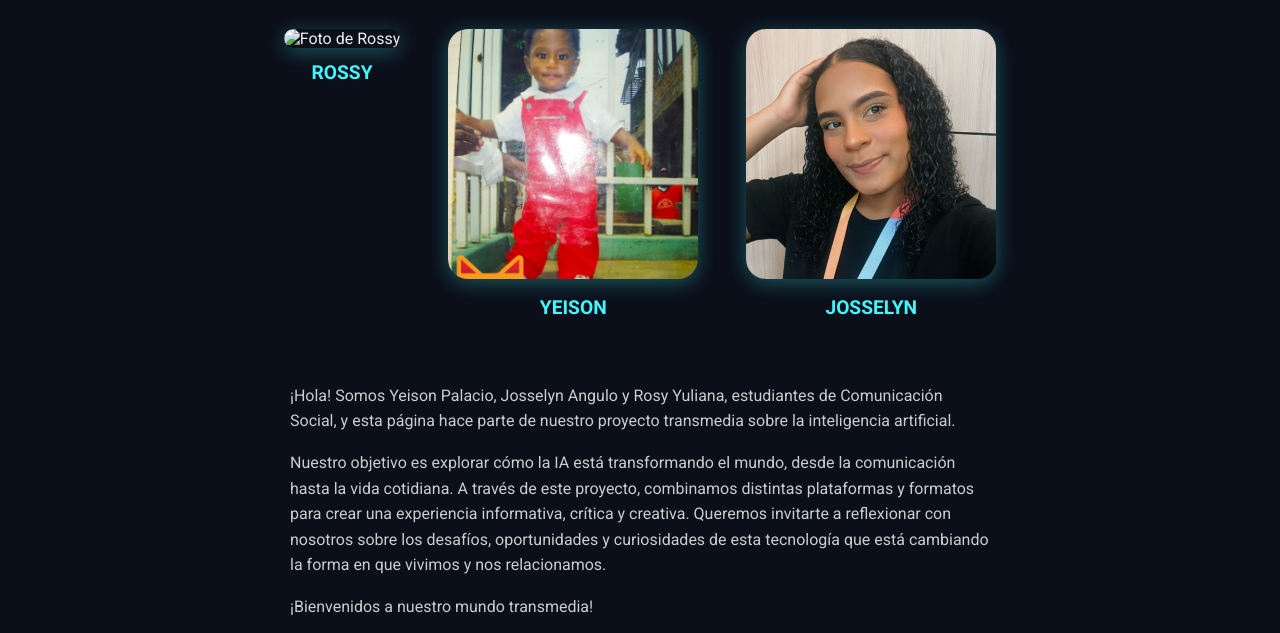
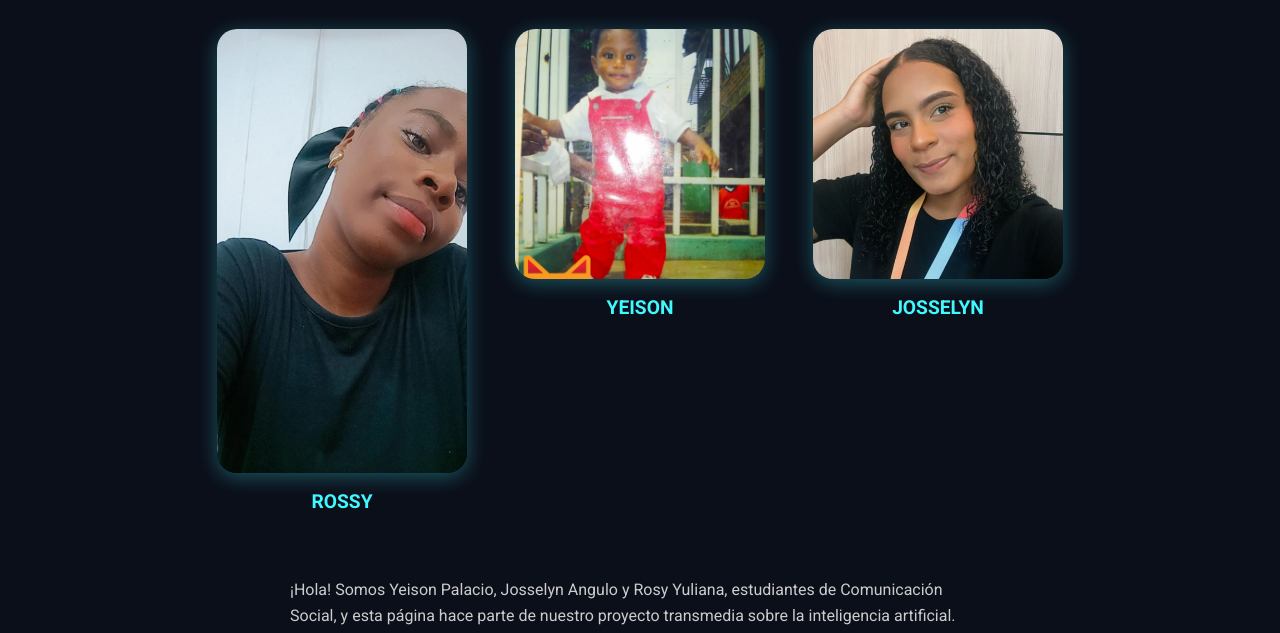
Before and after one commit to 0xXTentacion/AlgoritmoMoral, a plain HTML site: page conoce-mas-sobre-nosotros.html in a window 1280 px wide. Shown: the part 159-792 px from the top of the page. Drawn offline with Linux system fonts and the light colour scheme.

Commit message:
Imagen faltante

```diff
--- a/conoce-mas-sobre-nosotros.html
+++ b/conoce-mas-sobre-nosotros.html
@@ -179,7 +179,7 @@
   <div class="profiles">
 
     <div class="profile-card" tabindex="0" aria-expanded="false" aria-controls="info-rossy" role="button" aria-label="Más información sobre Rossy">
-      <img src="/mnt/data/fe275524-b75a-4a2c-96eb-6407701d56fb.png" alt="Foto de Rossy" />
+      <img src="rossy.jpeg" alt="Foto de Rossy" />
       <div class="profile-name">ROSSY</div>
       <div class="profile-info" id="info-rossy" aria-hidden="true">
         <button class="close-btn" aria-label="Cerrar información de Rossy">&times;</button>
```
Also changed, not shown: rossy.jpeg (added).
